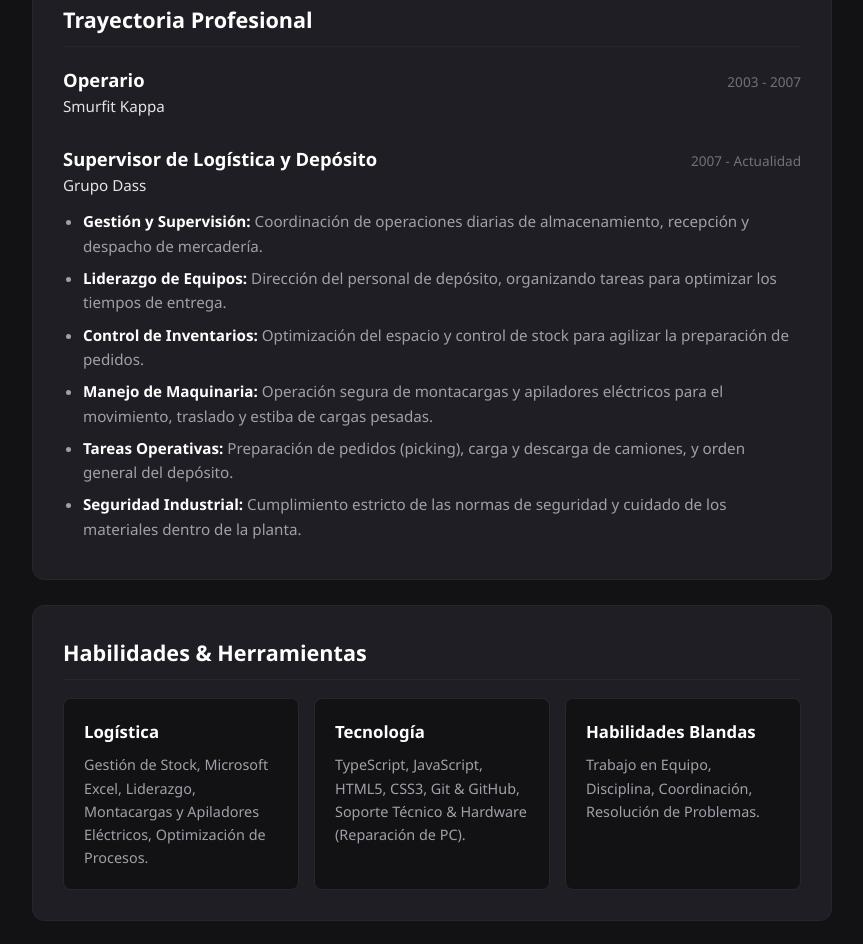
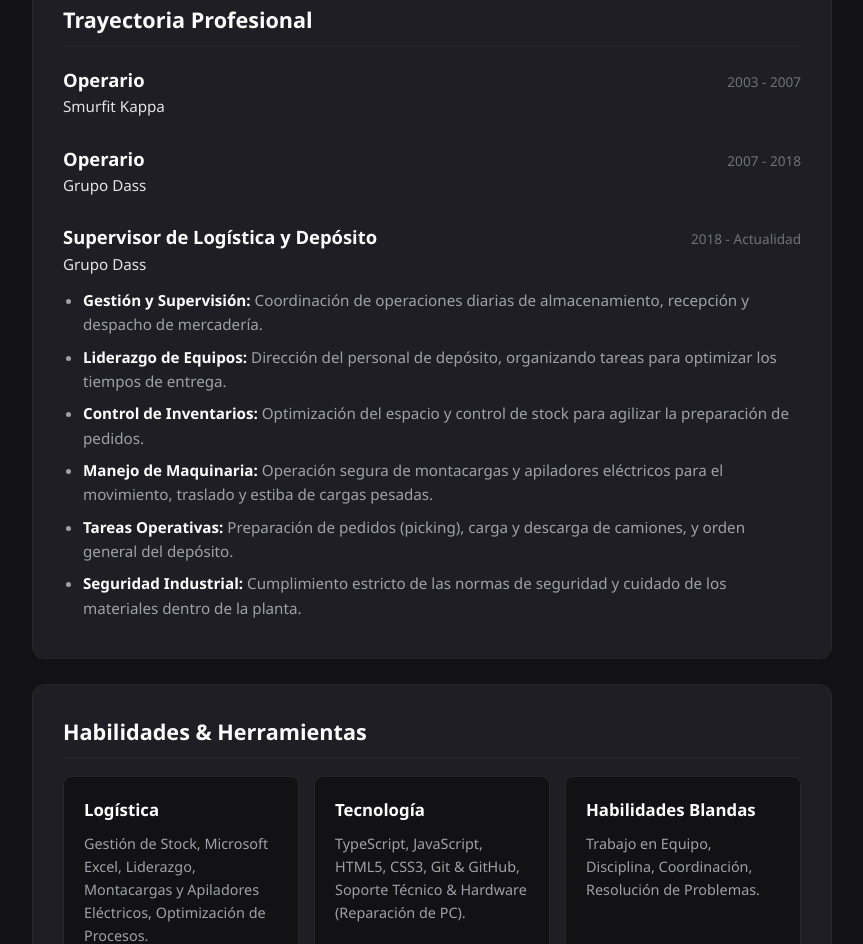
Before and after one commit to BraianTucker1983/cv-digital, a plain HTML site: page index.html in a window 1280 px wide. Shown: the part 765-1709 px from the top of the page, without its empty margins (208-1071 px from the left). Drawn offline with Linux system fonts and the light colour scheme; a script that the page names is missing.

Commit message:
Correcion en info personal

```diff
--- a/index.html
+++ b/index.html
@@ -39,8 +39,15 @@
 
             <div class="job-item">
                 <div class="job-header">
+                    <h4>Operario</h4>
+                    <span class="job-date">2007 - 2018</span> </div>
+                <p class="job-company">Grupo Dass</p>
+            </div>
+
+            <div class="job-item">
+                <div class="job-header">
                     <h4>Supervisor de Logística y Depósito</h4>
-                    <span class="job-date">2007 - Actualidad</span> </div>
+                    <span class="job-date">2018 - Actualidad</span> </div>
                 <p class="job-company">Grupo Dass</p> <ul>
                     <li><strong>Gestión y Supervisión:</strong> Coordinación de operaciones diarias de almacenamiento, recepción y despacho de mercadería.</li>
                     <li><strong>Liderazgo de Equipos:</strong> Dirección del personal de depósito, organizando tareas para optimizar los tiempos de entrega.</li>
```
